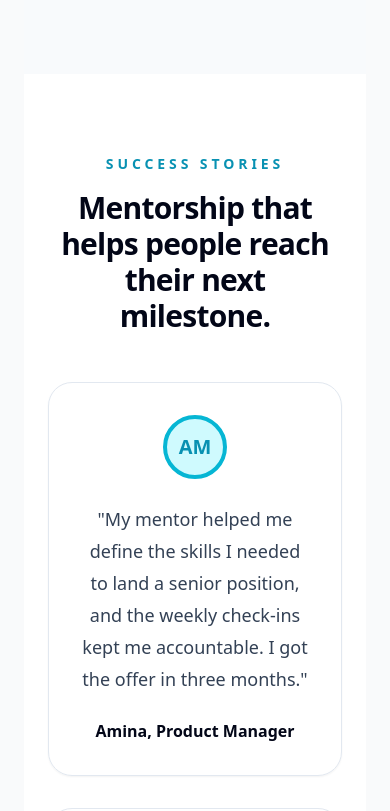
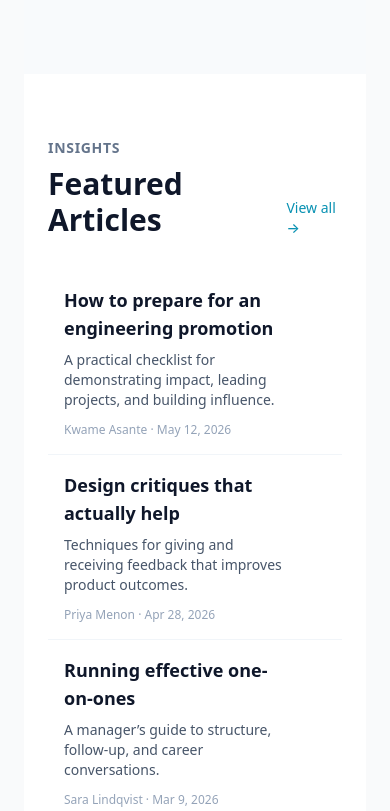
Before and after one commit to MentoNest/skillsync_frontend, a Next.js app: page / in a window 390 px wide. Shown: the part 9820-10631 px from the top of the page. Built offline with nearby package versions, Linux system fonts and the light colour scheme; a web font is replaced by a local one.

Commit message:
Articles section

```diff
--- a/app/(public)/page.tsx
+++ b/app/(public)/page.tsx
@@ -34,6 +34,7 @@ import TestimonialsSection from '@/components/landing/TestimonialsSection';
 import MentorDiscoverySection from '@/components/landing/MentorDiscoverySection';
 import FeaturedMentorSection from '@/components/landing/FeaturedMentorSection';
 import LearningPathResourcesSection from '@/components/landing/LearningPathResourcesSection';
+import FeaturedArticlesSection from '@/components/landing/FeaturedArticlesSection';
 
 export default function PublicPage() {
   return (
@@ -45,6 +46,7 @@ export default function PublicPage() {
       <FeaturedMentorSection />
       <MentorDiscoverySection />
       <LearningPathResourcesSection />
+      <FeaturedArticlesSection />
       <TestimonialsSection />
       <PlatformStatisticsSection />
       <CTASection />
--- /dev/null
+++ b/components/landing/FeaturedArticlesSection.tsx
@@ -0,0 +1,72 @@
+import Link from 'next/link';
+
+const articles = [
+  {
+    id: 1,
+    title: 'How to prepare for an engineering promotion',
+    excerpt: 'A practical checklist for demonstrating impact, leading projects, and building influence.',
+    author: 'Kwame Asante',
+    date: 'May 12, 2026',
+    href: '/articles/promotion-checklist',
+  },
+  {
+    id: 2,
+    title: 'Design critiques that actually help',
+    excerpt: 'Techniques for giving and receiving feedback that improves product outcomes.',
+    author: 'Priya Menon',
+    date: 'Apr 28, 2026',
+    href: '/articles/design-critiques',
+  },
+  {
+    id: 3,
+    title: 'Running effective one-on-ones',
+    excerpt: 'A manager’s guide to structure, follow-up, and career conversations.',
+    author: 'Sara Lindqvist',
+    date: 'Mar 9, 2026',
+    href: '/articles/one-on-ones',
+  },
+];
+
+export default function FeaturedArticlesSection() {
+  return (
+    <section className="py-16 bg-white">
+      <div className="max-w-7xl mx-auto px-6 sm:px-10 lg:px-12">
+        <div className="flex items-end justify-between gap-6 mb-8">
+          <div>
+            <p className="text-sm font-semibold uppercase tracking-wider text-slate-500">Insights</p>
+            <h2 className="mt-2 text-3xl font-semibold text-slate-900">Featured Articles</h2>
+          </div>
+          <Link href="/articles" className="text-sm font-medium text-cyan-600 hover:underline">
+            View all →
+          </Link>
+        </div>
+
+        <div className="divide-y divide-slate-100 rounded-md">
+          {articles.map((a, i) => (
+            <Link
+              key={a.id}
+              href={a.href}
+              className="group block p-4 transition-colors hover:bg-slate-50"
+            >
+              <div className="flex justify-between items-start gap-6">
+                <div className="flex-1">
+                  <h3 className="text-lg font-semibold text-slate-900 group-hover:text-cyan-600 transition-colors">
+                    {a.title}
+                  </h3>
+                  <p className="mt-2 text-sm text-slate-600">{a.excerpt}</p>
+                  <div className="mt-3 text-xs text-slate-400">{a.author} · {a.date}</div>
+                </div>
+
+                <div className="flex-shrink-0 self-center opacity-0 group-hover:opacity-100 transition-opacity">
+                  <svg className="w-5 h-5 text-cyan-600" fill="none" stroke="currentColor" viewBox="0 0 24 24">
+                    <path strokeLinecap="round" strokeLinejoin="round" strokeWidth="2" d="M9 5l7 7-7 7" />
+                  </svg>
+                </div>
+              </div>
+            </Link>
+          ))}
+        </div>
+      </div>
+    </section>
+  );
+}
--- a/tsconfig.json
+++ b/tsconfig.json
@@ -13,6 +13,7 @@
     "isolatedModules": true,
     "jsx": "preserve",
     "incremental": true,
+    "ignoreDeprecations": "6.0",
     "plugins": [
       {
         "name": "next"
```
